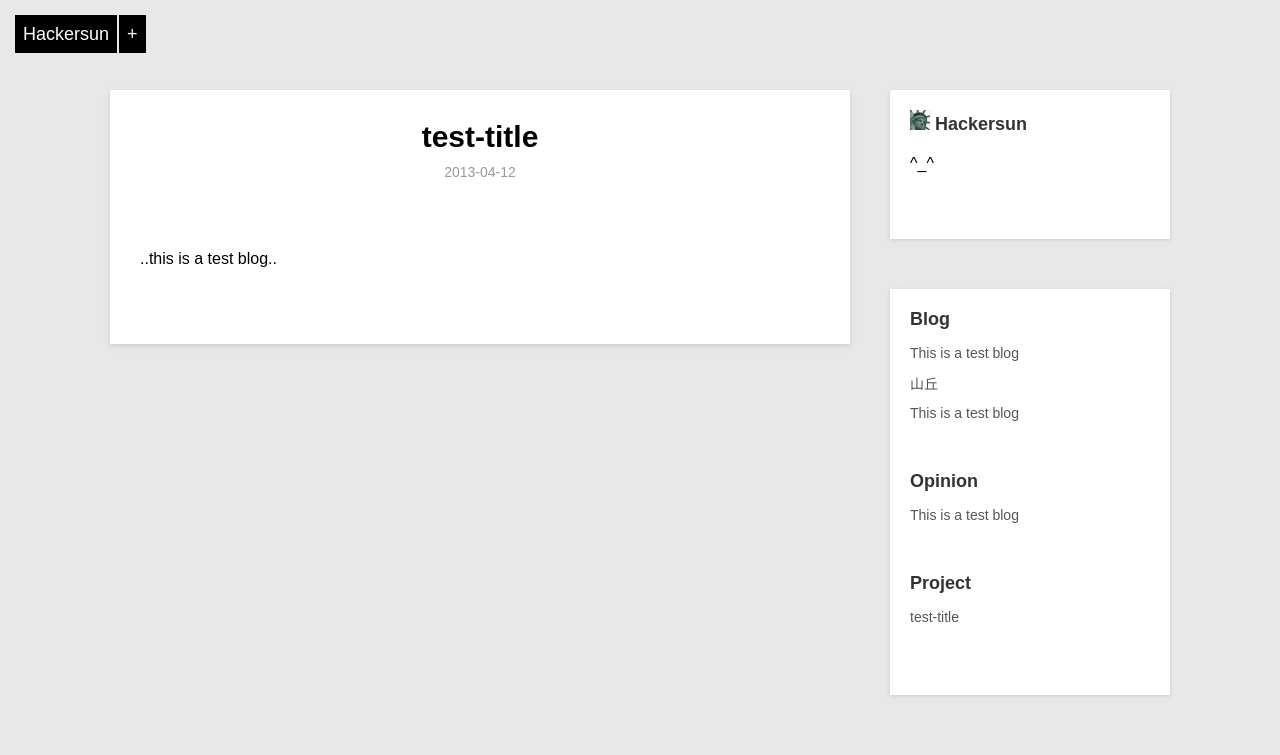
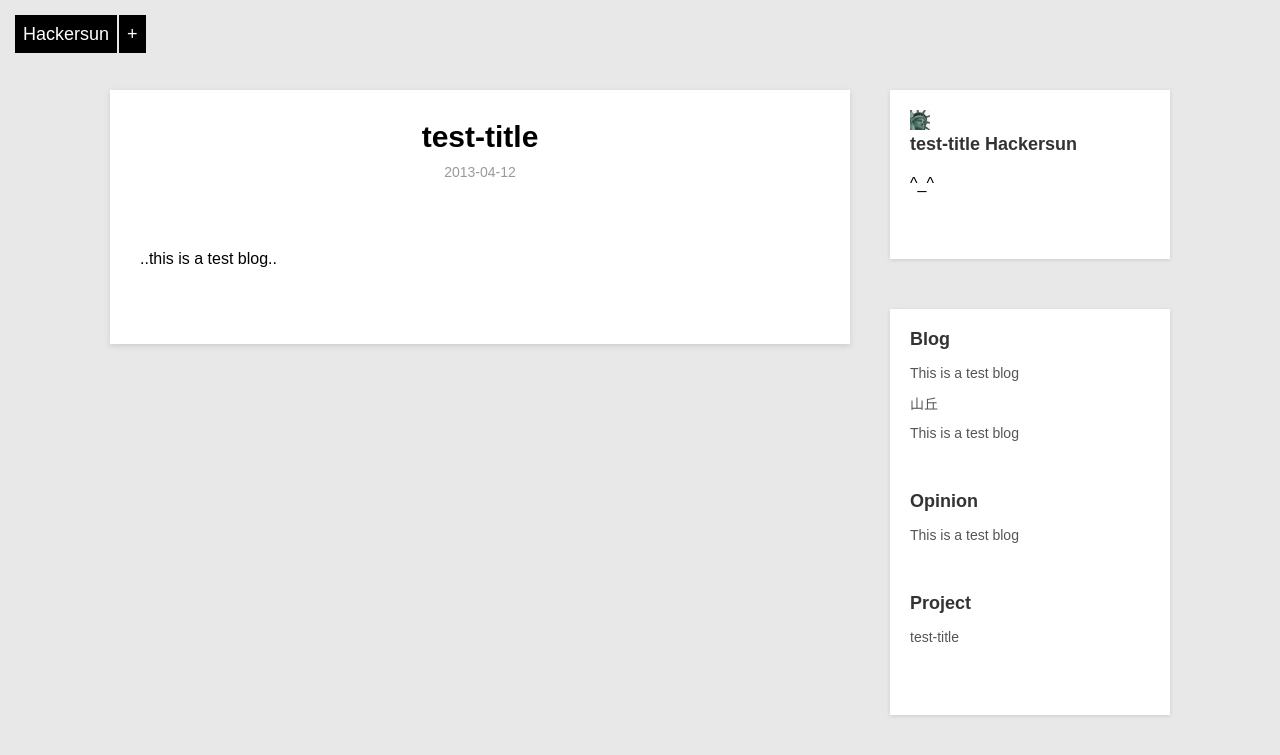
Before and after one commit to hackersun/hackersun.github.io, a Jekyll site: the page built from _posts/project/2013-04-12-tesprojectblog.md, in a window 1280 px wide. Shown: the top 755 px of the page. Built offline with Jekyll 4.4.1, drawn with Linux system fonts in a browser that asks for light colours; Markdown is read by kramdown in place of the engine named in the settings.

Commit message:
Update post.html

```diff
--- a/_layouts/post.html
+++ b/_layouts/post.html
@@ -21,7 +21,8 @@ layout: default
     </div>
 
     <div class="sidenav">
-        <h2><img src="../favicon.ico" href="http://hackersun.github.io/" height="20pixels" width="20pixels"/>&nbsp;Hackersun</h2>
+        <img src="../images/favicon.ico" href="http://hackersun.github.io/" height="20pixels" width="20pixels"/>
+        <h2>{{ page.title }} Hackersun</h2>
         <p>^_^
         </p>
     </div>
```
